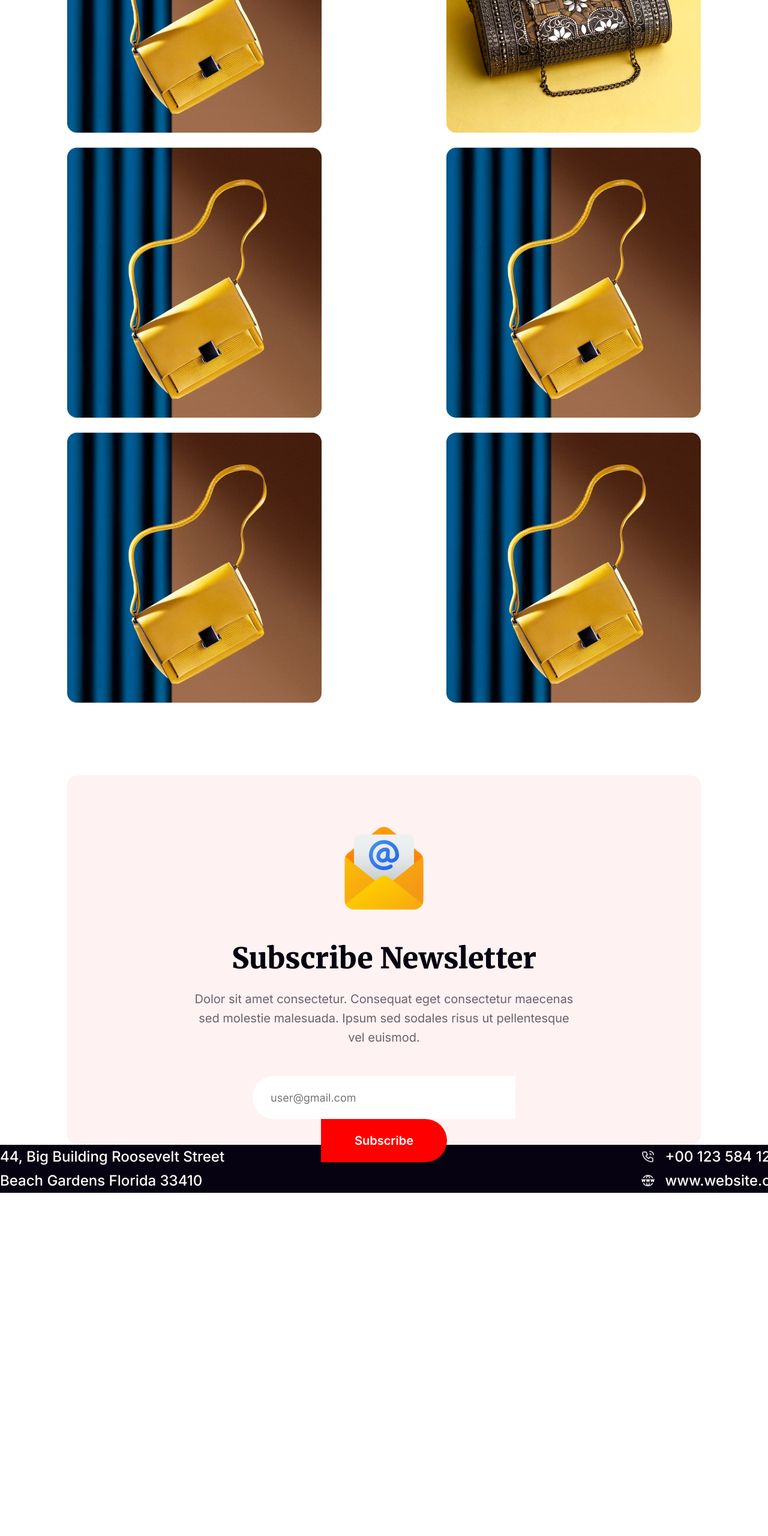
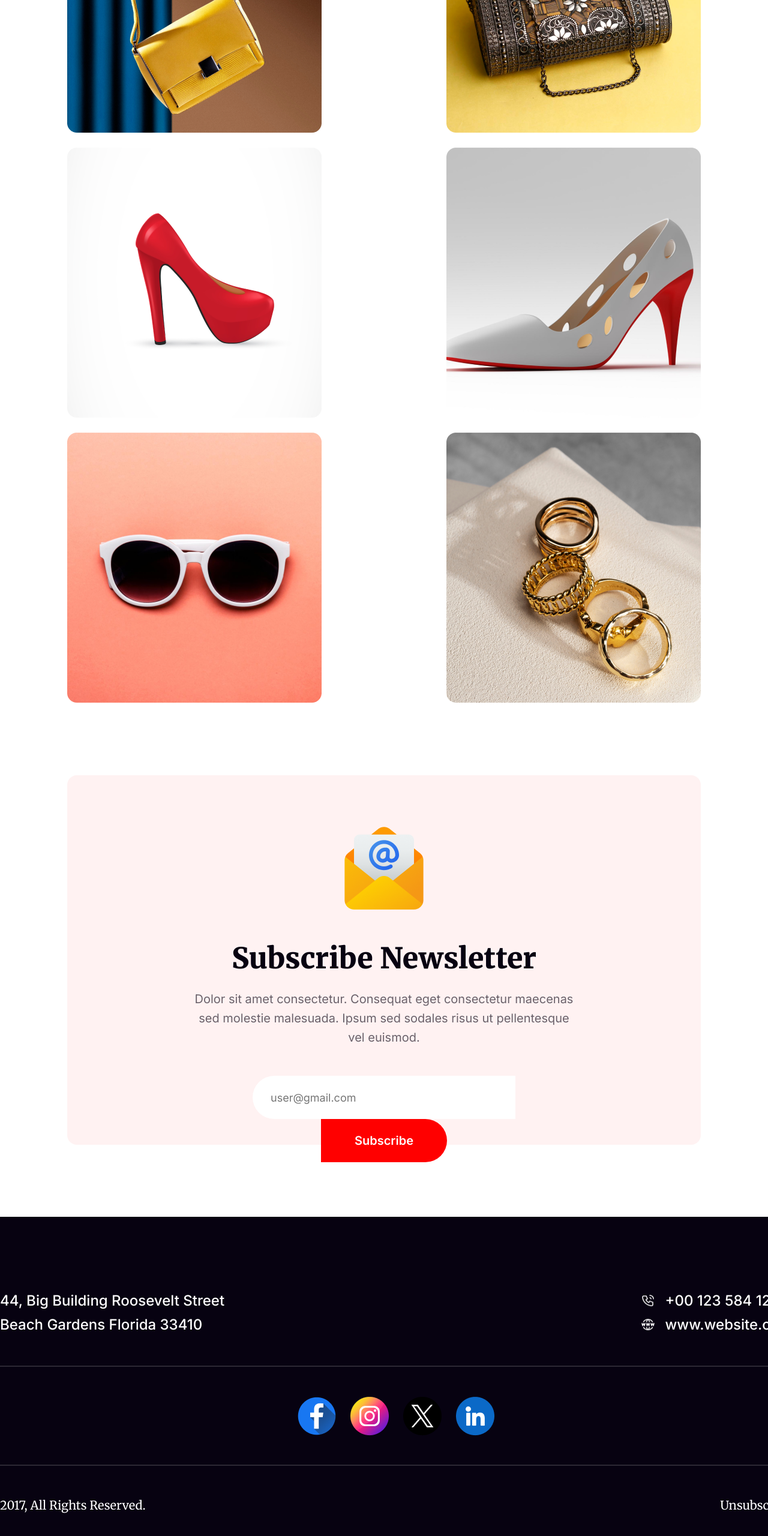
Before and after one commit to smais007/happy-new-year, a plain HTML site: page index.html in a window 1280 px wide. Shown: the part 5413-7973 px from the top of the page at 60% size. Before the commit the page ends 7401 px from the top, so only its background shows below. Drawn offline with Linux system fonts and the light colour scheme.

Commit message:
add aditional css style

```diff
--- a/assets/style/style.css
+++ b/assets/style/style.css
@@ -392,37 +392,6 @@ margin: 0 auto;
     top: 81px;
     right: 22%;
   }
-/*
-.gift-container{
-    display: flex;
-    flex-direction: column;
-    column-gap: 0;
-} */
-
-/* .gift-box{
-    position: relative;
-    top: 100px;
-} */
-
-/* .discount-off{
-    display: flex;
-    align-items: center;
-    position: relative;
-}
-
-.img-2{
-    position: absolute;
-left: 50%;
-z-index: -1;
-}
-
-.Rectangle{
-    position: relative;
-    top: 120px;
-    z-index:100;
-
-} */
-
 
 /*--------Portfolio----*/
 .portfolio{
@@ -480,6 +449,7 @@ padding-bottom: 48px;
     background: rgba(255, 0, 0, 0.05);
     align-items: center;
     text-align: center;
+    margin-bottom: 120px;
 }
 
 .newsletter img {
@@ -511,11 +481,6 @@ padding-bottom: 48px;
 }
 
 
-.newsletter form {
-    /* width: 648px;
-height: 72px; */
-    /* padding: 48px 336px 80px; */
-}
 
 form {
     /* margin: 48px 336px 80px; */
@@ -574,6 +539,7 @@ footer{
     flex-direction: row;
     align-items: center;
     justify-content: space-between;
+    padding-top: 120px;
 }
 
 .contac-info{
@@ -607,3 +573,35 @@ height: 24px;
 flex-shrink: 0;
 
 }
+
+.social-media{
+    display: flex;
+    flex-direction: row;
+    align-items: center;
+    justify-content: center;
+    column-gap: 24px;
+}
+
+.copyright{
+    display: flex;
+    flex-direction: row;
+    align-items: center;
+    justify-content: space-between;
+}
+
+.copyright p{
+    color: #FFF;
+font-family: Inter;
+font-size: 24px;
+font-style: normal;
+font-weight: 500;
+line-height: normal;
+padding-bottom: 120px;
+}
+
+hr{
+    width: 1320px;
+border: 1px solid rgba(255, 255, 255, 0.15);;
+margin-bottom: 50px;
+margin-top: 48px;
+}
--- a/index.html
+++ b/index.html
@@ -109,10 +109,10 @@
             <div class="image-container">
                 <img src="assets/images/Rectangle 3.png" alt="Image">
                 <img src="assets/images/Rectangle 4.png" alt="Image">
-                <img src="assets/images/Rectangle 3.png" alt="Image">
-                <img src="assets/images/Rectangle 3.png" alt="Image">
-                <img src="assets/images/Rectangle 3.png" alt="Image">
-                <img src="assets/images/Rectangle 3.png" alt="Image">
+                <img src="assets/images/Rectangle 5.png" alt="Image">
+                <img src="assets/images/Rectangle 6.png" alt="Image">
+                <img src="assets/images/Rectangle 7.png" alt="Image">
+                <img src="assets/images/Rectangle 8.png" alt="Image">
             </div>
 
 
@@ -151,7 +151,20 @@
                     </div>
                 </div>
             </div>
+            <hr>
+            <div class="social-media">
+                <img src="assets/images/Facebook.png" alt="">
+                <img src="assets/images/Instagram.png" alt="">
+                <img src="assets/images/Twitter.png" alt="">
+                <img src="assets/images/Linkedin.png" alt="">
+            </div>
+            <hr>
 
+            <div class="copyright">
+                <p><small>2017, All Rights Reserved.</small></p>
+                <p><small>Unsubscribe</small></p>
+
+            </div>
         </section>
     </footer>
 </body>
```
